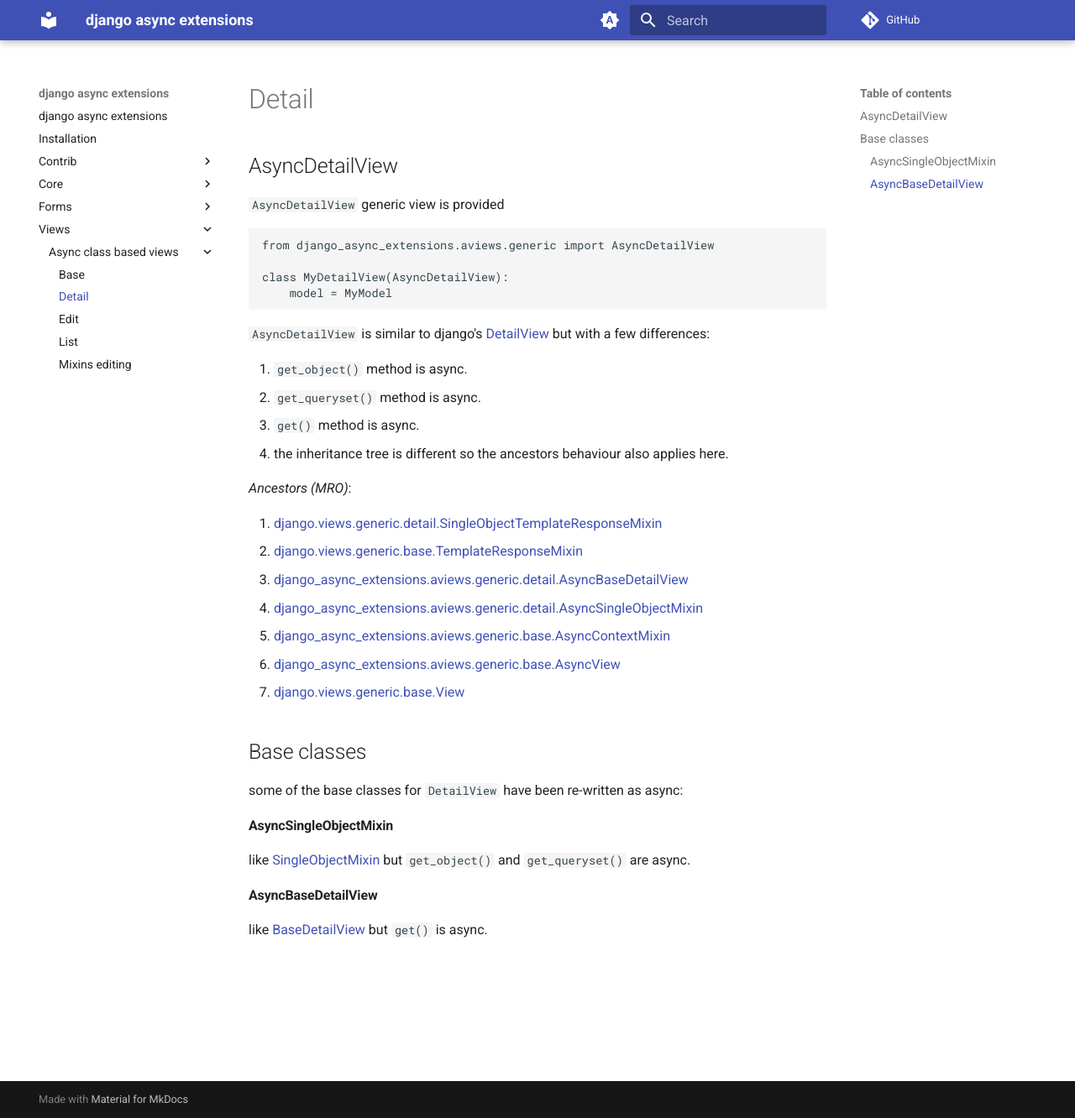
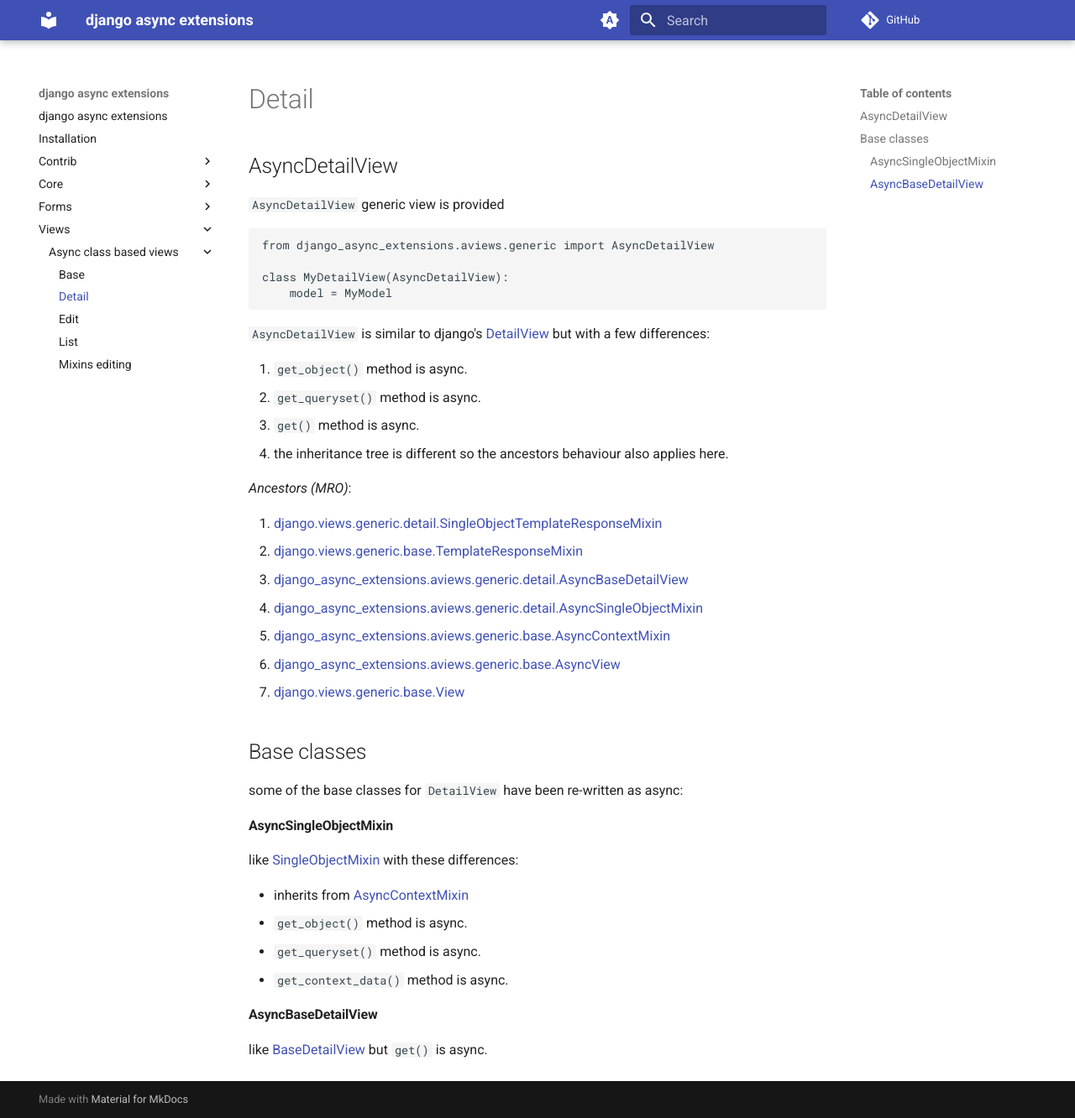
Before and after one commit to django-utils/django-async-extensions, an MkDocs documentation site: the page built from docs/views/async-class-based-views/detail.md, in a window 1280 px wide and 1332 px high. Shown: the whole window at 84% size. Built offline with MkDocs 1.6.1 and Material for MkDocs 9.7.7, drawn with Linux system fonts in a browser that asks for light colours; comment, search, counter and statistics services are not loaded.

Commit message:
added more content for `AsyncSingleObjectMixin`

```diff
--- a/docs/views/async-class-based-views/detail.md
+++ b/docs/views/async-class-based-views/detail.md
@@ -32,7 +32,13 @@
 
 #### AsyncSingleObjectMixin
 
-like [SingleObjectMixin](https://docs.djangoproject.com/en/5.1/ref/class-based-views/mixins-single-object/#django.views.generic.detail.SingleObjectMixin) but `get_object()` and `get_queryset()` are async.
+like [SingleObjectMixin](https://docs.djangoproject.com/en/5.1/ref/class-based-views/mixins-single-object/#django.views.generic.detail.SingleObjectMixin)
+with these differences:
+
+* inherits from [AsyncContextMixin](base.md#asynccontextmixin)
+* `get_object()` method is async.
+* `get_queryset()` method is async.
+* `get_context_data()` method is async.
 
 #### AsyncBaseDetailView
 
```
